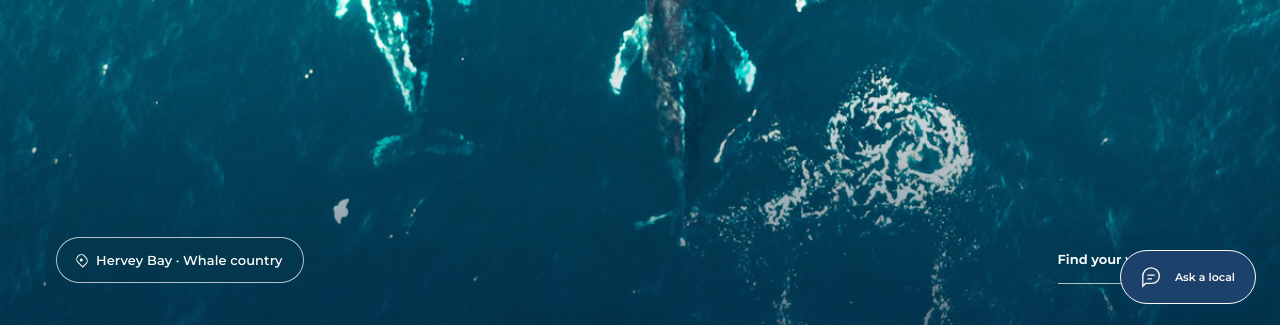
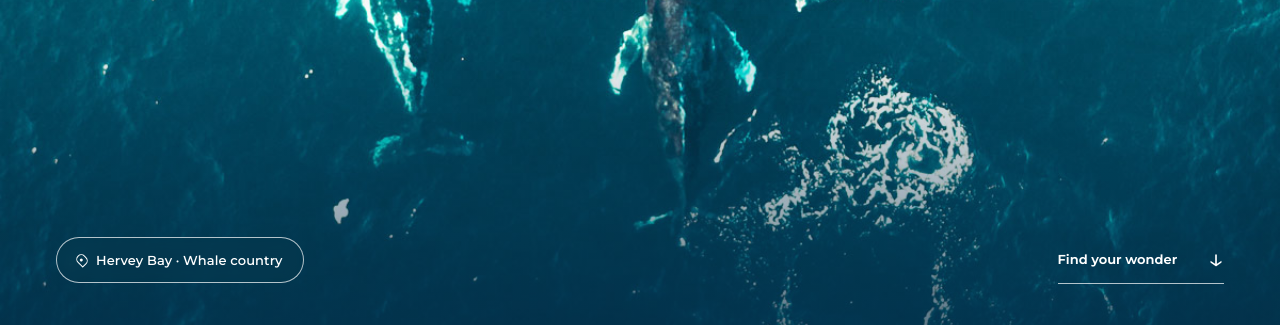
Before and after one commit to lholmstrom-fcte/fraser-coast-mockup, a plain HTML site: page revision-03/index.html in a window 1280 px wide. Shown: the part 472-797 px from the top of the page. Drawn offline with Linux system fonts and the light colour scheme.

Commit message:
fix: fill tall hero viewports and reveal chat below hero

```diff
--- a/revision-03/revision.css
+++ b/revision-03/revision.css
@@ -377,6 +377,18 @@ input:focus-visible { outline: 3px solid var(--blue); outline-offset: 4px; }
   .experience-card h3 { font-size: 16px; }
 }
 
+@media (max-aspect-ratio: 17/10) {
+  .immersive-hero {
+    height: 100vh;
+    height: 100dvh;
+    min-height: 0;
+    max-height: none;
+  }
+}
+
+.chat-launcher { visibility: hidden; pointer-events: none; }
+.chat-launcher.is-visible { visibility: visible; pointer-events: auto; }
+
 @media (prefers-reduced-motion: reduce) {
   .site-header, .destination-card img, .play-circle { transition: none; }
 }
--- a/revision-03/revision.js
+++ b/revision-03/revision.js
@@ -1,12 +1,18 @@
 (() => {
   const header = document.querySelector('.site-header');
   const hero = document.querySelector('.immersive-hero');
+  const chatLauncher = document.querySelector('.chat-launcher');
   const form = document.querySelector('#newsletter-form');
   const status = document.querySelector('#newsletter-status');
 
   new IntersectionObserver(([entry]) => {
     header.classList.toggle('is-scrolled', !entry.isIntersecting);
   }, { rootMargin: '-104px 0px 0px 0px' }).observe(hero);
+
+  new IntersectionObserver(([entry]) => {
+    const pastHero = !entry.isIntersecting && entry.boundingClientRect.bottom <= 0;
+    chatLauncher.classList.toggle('is-visible', pastHero);
+  }).observe(hero);
 
   form.addEventListener('submit', event => {
     event.preventDefault();
```
